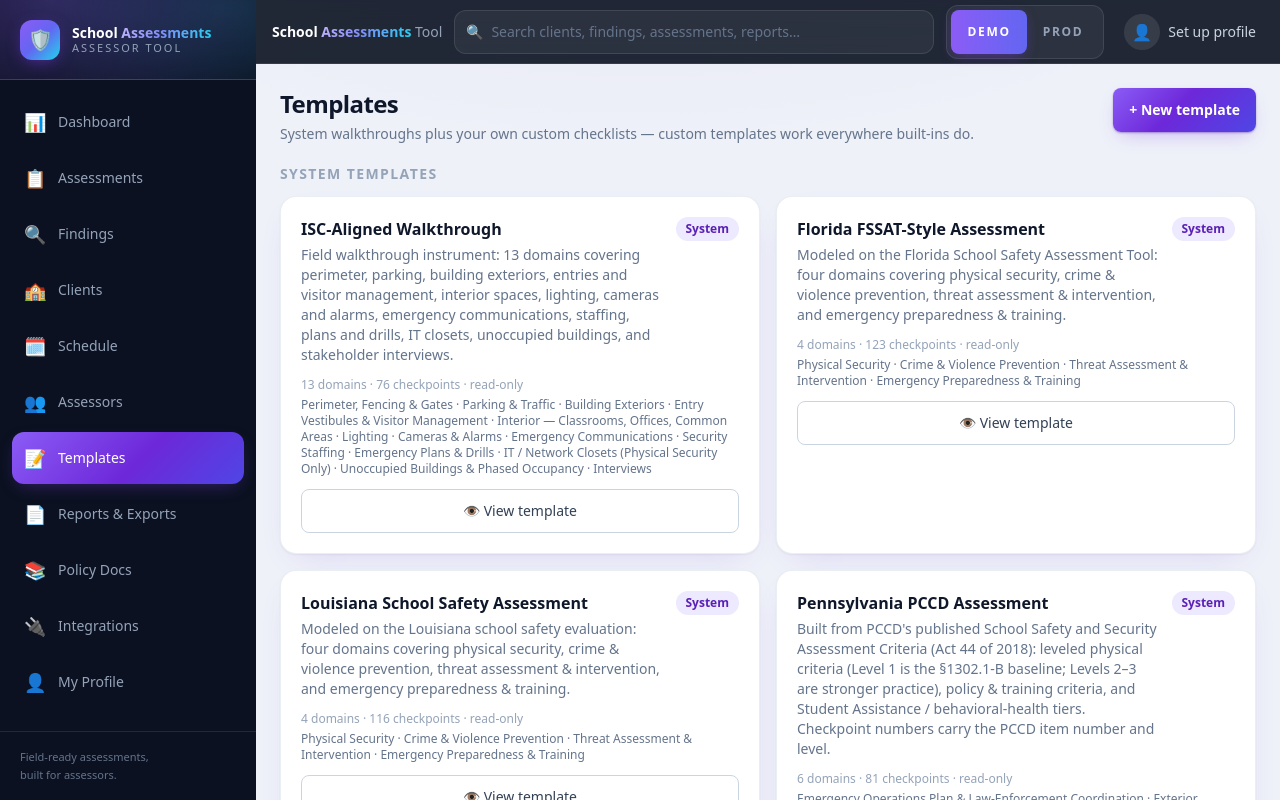
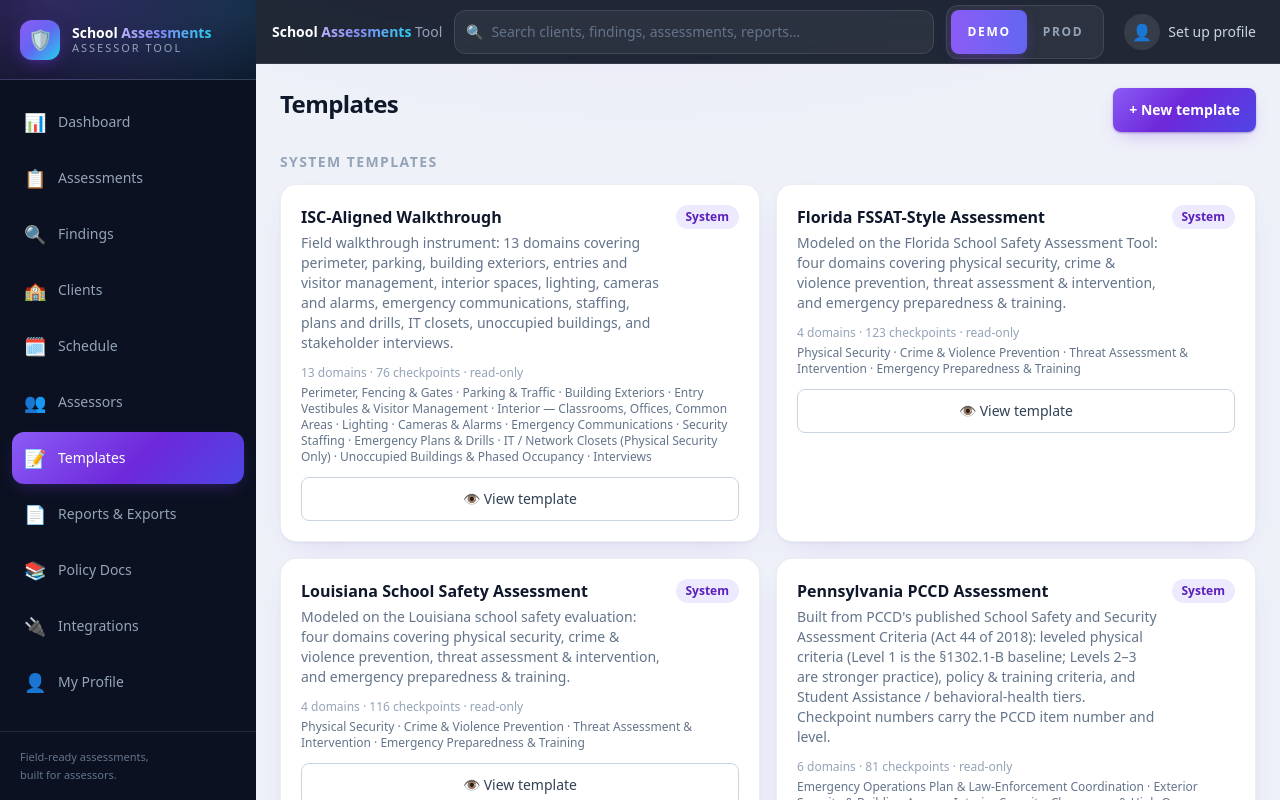
Before and after one commit to magoo853/school-assessments-tool, a Next.js app: page /templates in a window 1280 px wide. Shown: the top 800 px of the page. Built offline with nearby package versions, Linux system fonts and the light colour scheme.

Commit message:
Headers: remove decorative taglines (reports, assessors, templates) — titles and data only

```diff
--- a/app/assessors/page.tsx
+++ b/app/assessors/page.tsx
@@ -468,7 +468,6 @@ export default function AssessorsPage() {
       {mode === "prod" && <ProdNotice />}
       <PageHeader
         title="Assessors"
-        subtitle="Who's coming to campus. Verify each assessor's photo and background clearance before the visit."
         actions={<Btn onClick={openAdd}>＋ Add assessor</Btn>}
       />
 
--- a/app/reports/page.tsx
+++ b/app/reports/page.tsx
@@ -234,7 +234,6 @@ export default function ReportsPage() {
     <div className="space-y-6">
       <PageHeader
         title="Reports & Exports"
-        subtitle="Generate editable reports from completed walkthroughs, or export raw data as CSV."
       />
       {mode === "prod" && <ProdNotice />}
 
--- a/app/templates/page.tsx
+++ b/app/templates/page.tsx
@@ -450,7 +450,6 @@ export default function TemplatesPage() {
     <div>
       <PageHeader
         title="Templates"
-        subtitle="System walkthroughs plus your own custom checklists — custom templates work everywhere built-ins do."
         actions={
           <Btn
             onClick={() => {
```
